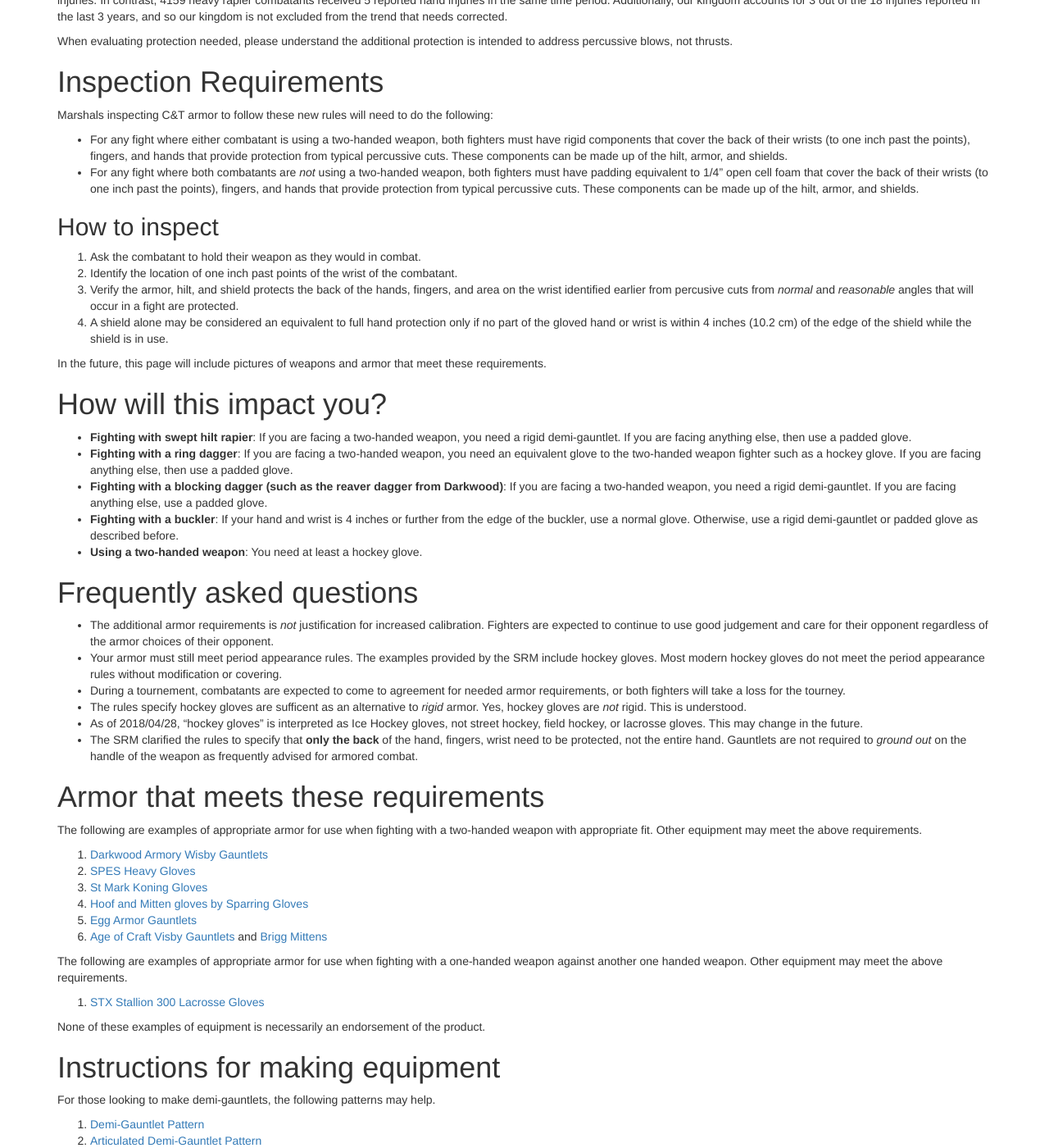
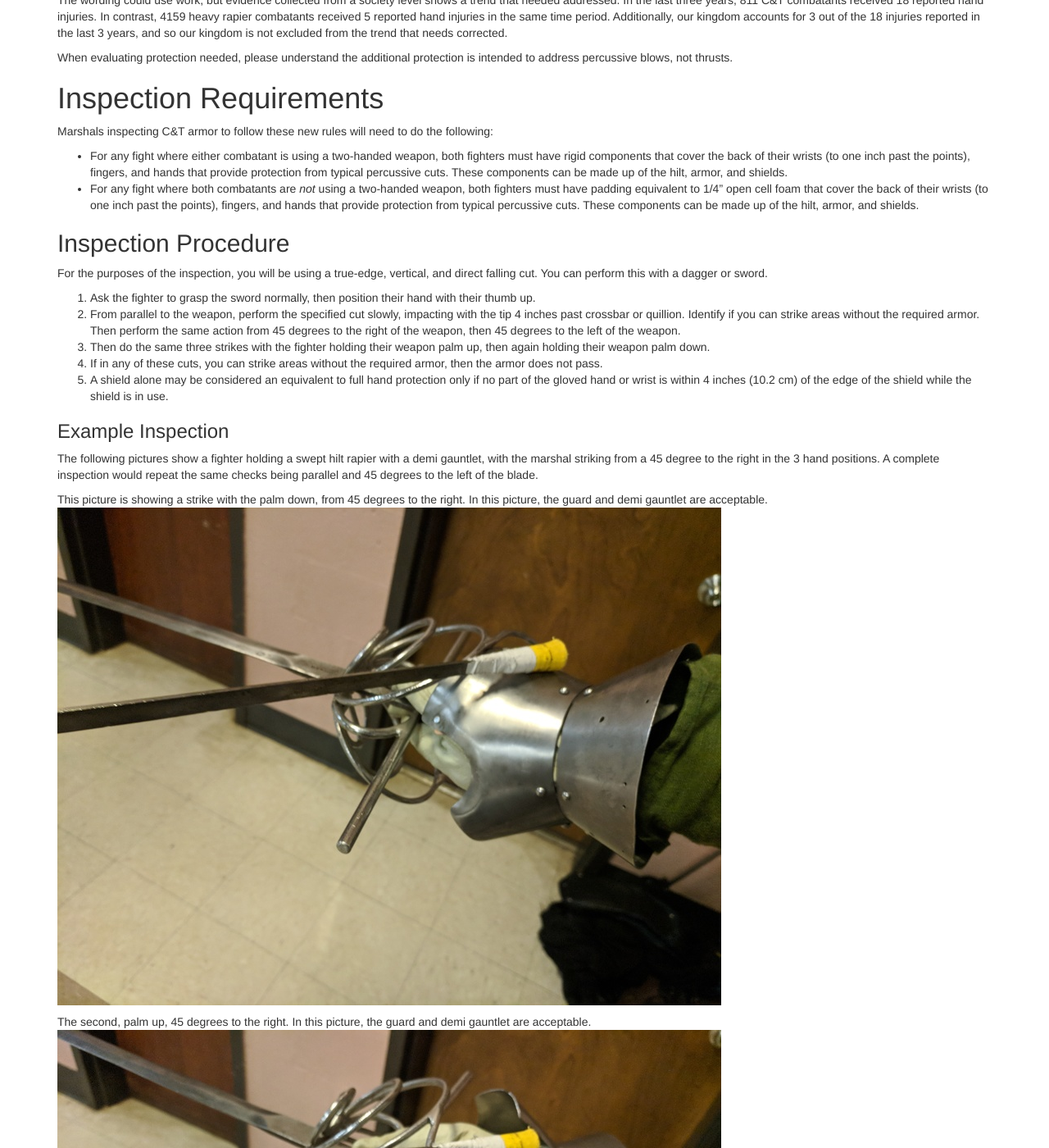
Before and after one commit to academie-de-espee/earl-marshal, a Jekyll site: the page built from rapier/rules-update-2018.md, in a window 1280 px wide and 1400 px high, scrolled down 736 px. Shown: the whole window at 82% size. Built offline with Jekyll 4.4.1, drawn with Linux system fonts in a browser that asks for light colours; some of the changed text lies outside the part shown.

Commit message:
add inspection guide for new c&t rules

```diff
--- a/rapier/rules-update-2018.md
+++ b/rapier/rules-update-2018.md
@@ -36,13 +36,30 @@ Marshals inspecting C&T armor to follow these new rules will need to do the foll
 * For any fight where either combatant is using a two-handed weapon, both fighters must have rigid components that cover the back of their wrists (to one inch past the points), fingers, and hands that provide protection from typical percussive cuts.  These components can be made up of the hilt, armor, and shields.
 * For any fight where both combatants are *not* using a two-handed weapon, both fighters must have padding equivalent to 1/4" open cell foam that cover the back of their wrists (to one inch past the points), fingers, and hands that provide protection from typical percussive cuts.  These components can be made up of the hilt, armor, and shields.
 
-## How to inspect
-1. Ask the combatant to hold their weapon as they would in combat.
-2. Identify the location of one inch past points of the wrist of the combatant.
-4. Verify the armor, hilt, and shield protects the back of the hands, fingers, and area on the wrist identified earlier from percusive cuts from *normal* and *reasonable* angles that will occur in a fight are protected.
+## Inspection Procedure
+
+For the purposes of the inspection, you will be using a true-edge, vertical, and direct falling cut. You can perform this with a dagger or sword.
+
+1. Ask the fighter to grasp the sword normally, then position their hand with their thumb up.
+2. From parallel to the weapon, perform the specified cut slowly, impacting with the tip 4 inches past crossbar or quillion.  Identify if you can strike areas without the required armor. Then perform the same action from 45 degrees to the right of the weapon, then 45 degrees to the left of the weapon.
+3. Then do the same three strikes with the fighter holding their weapon palm up, then again holding their weapon palm down.
+4. If in any of these cuts, you can strike areas without the required armor, then the armor does not pass.
 5. A shield alone may be considered an equivalent to full hand protection only if no part of the gloved hand or wrist is within 4 inches (10.2 cm) of the edge of the shield while the shield is in use.
 
-In the future, this page will include pictures of weapons and armor that meet these requirements.
+### Example Inspection
+
+The following pictures show a fighter holding a swept hilt rapier with a demi gauntlet, with the marshal striking from a 45 degree to the right in the 3 hand positions.  A complete inspection would repeat the same checks being parallel and 45 degrees to the left of the blade.
+
+This picture is showing a strike with the palm down, from 45 degrees to the right.   In this picture, the guard and demi gauntlet are acceptable.
+![Palm Down]({{ "/images/rapier/palm-down-small.jpg" | absolute_url }})
+
+The second, palm up, 45 degrees to the right.   In this picture, the guard and demi gauntlet are acceptable.
+![Palm Up]({{ "/images/rapier/palm-up-small.jpg" | absolute_url }})
+
+The third, thumb up, 45 degrees to the right.  In this picture, the back of the thumb is exposed.
+![Thumb Up]({{ "/images/rapier/thumb-up-small.jpg" | absolute_url }})
+
+When facing a single handed weapon, this fighter would need to add the equivalent of 1/4" open cell foam to the exposed area on of their thumb. When facing a two-handed weapon, this fighter would need to add rigid component to the exposed area of their thumb.
 
 # How will this impact you?
 
```
Also changed, not shown: images/rapier/palm-down-small.jpg (added), images/rapier/palm-up-small.jpg (added), images/rapier/thumb-up-small.jpg (added), 3 other files.
